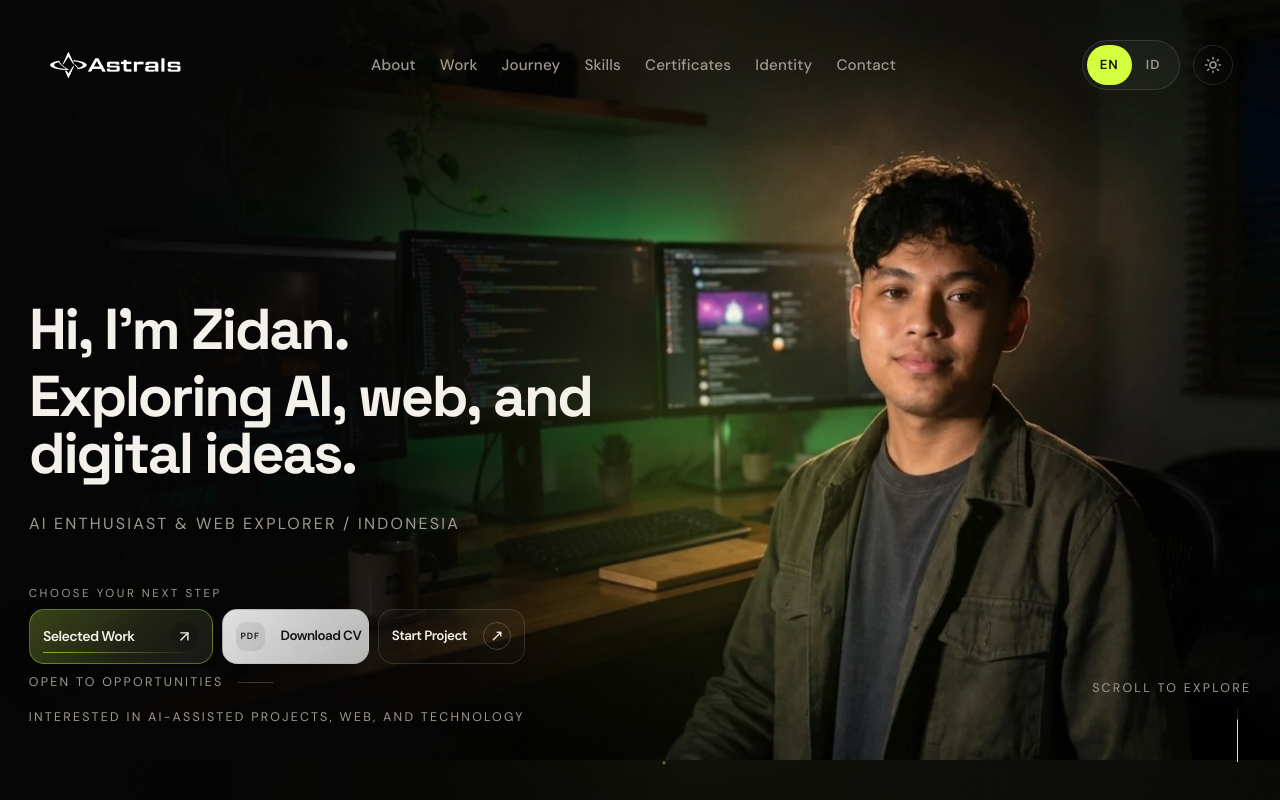
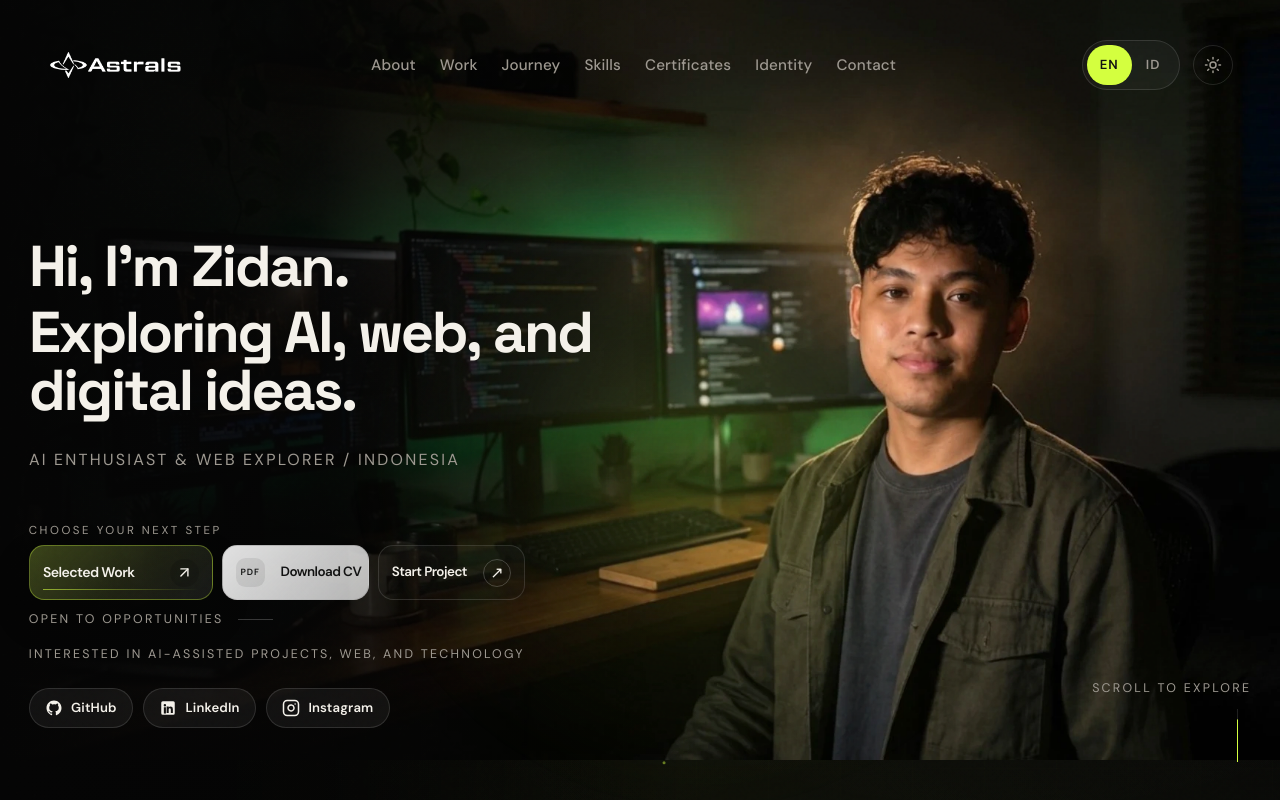
Before and after one commit to SyahZidan/portfolio, a React (Vite) app: page / in a window 1280 px wide. Shown: the top 800 px of the page. Built offline with nearby package versions, Linux system fonts and the light colour scheme.

Commit message:
feat: add social links (GitHub, LinkedIn, Instagram) with icons to Hero section

```diff
--- a/src/components/Hero.tsx
+++ b/src/components/Hero.tsx
@@ -4,6 +4,26 @@
 import { motion } from "framer-motion";
 import { Particles } from "./ui/Particles";
 import BlurText from "./ui/BlurText";
+
+const GithubIcon = ({ size = 18 }: { size?: number }) => (
+  <svg width={size} height={size} viewBox="0 0 24 24" fill="currentColor" aria-hidden="true">
+    <path fillRule="evenodd" clipRule="evenodd" d="M12 2C6.477 2 2 6.484 2 12.017c0 4.425 2.865 8.18 6.839 9.504.5.092.682-.217.682-.483 0-.237-.008-.868-.013-1.703-2.782.605-3.369-1.343-3.369-1.343-.454-1.158-1.11-1.466-1.11-1.466-.908-.62.069-.608.069-.608 1.003.07 1.53 1.032 1.53 1.032.892 1.53 2.341 1.088 2.91.832.092-.647.35-1.088.636-1.338-2.22-.253-4.555-1.113-4.555-4.951 0-1.093.39-1.988 1.029-2.688-.103-.253-.446-1.272.098-2.65 0 0 .84-.27 2.75 1.026A9.564 9.564 0 0112 6.844c.85.004 1.705.115 2.504.337 1.909-1.296 2.747-1.027 2.747-1.027.546 1.379.202 2.398.1 2.651.64.7 1.028 1.595 1.028 2.688 0 3.848-2.339 4.695-4.566 4.943.359.309.678.92.678 1.855 0 1.338-.012 2.419-.012 2.747 0 .268.18.58.688.482A10.019 10.019 0 0022 12.017C22 6.484 17.522 2 12 2z" />
+  </svg>
+);
+
+const LinkedinIcon = ({ size = 18 }: { size?: number }) => (
+  <svg width={size} height={size} viewBox="0 0 24 24" fill="currentColor" aria-hidden="true">
+    <path d="M19 3a2 2 0 0 1 2 2v14a2 2 0 0 1-2 2H5a2 2 0 0 1-2-2V5a2 2 0 0 1 2-2h14m-.5 15.5v-5.3a3.26 3.26 0 0 0-3.26-3.26c-.85 0-1.84.52-2.28 1.3v-1.11h-2.79v8.37h2.79v-4.93c0-.77.62-1.4 1.39-1.4a1.4 1.4 0 0 1 1.4 1.4v4.93h2.75M6.46 10.9v8.37H9.25V10.9H6.46M7.86 6.74a1.63 1.63 0 1 0 0 3.26 1.63 1.63 0 0 0 0-3.26z" />
+  </svg>
+);
+
+const InstagramIcon = ({ size = 18 }: { size?: number }) => (
+  <svg width={size} height={size} viewBox="0 0 24 24" fill="none" stroke="currentColor" strokeWidth="2" strokeLinecap="round" strokeLinejoin="round" aria-hidden="true">
+    <rect width="20" height="20" x="2" y="2" rx="5" ry="5" />
+    <path d="M16 11.37A4 4 0 1 1 12.63 8 4 4 0 0 1 16 11.37z" />
+    <line x1="17.5" x2="17.51" y1="6.5" y2="6.5" />
+  </svg>
+);
 
 export const Hero: React.FC = () => {
   const { t, theme } = useApp();
@@ -124,6 +144,42 @@
           <span className="hero-meta-divider" aria-hidden="true"></span>
           <span className="hero-meta-item">{t("hero.collab")}</span>
         </motion.div>
+
+        <motion.div className="hero-socials" variants={itemVariants}>
+          <a
+            href="https://github.com/SyahZidan"
+            target="_blank"
+            rel="noopener noreferrer"
+            className="hero-social-btn"
+            title="GitHub"
+            aria-label="GitHub Profile"
+          >
+            <GithubIcon size={18} />
+            <span>GitHub</span>
+          </a>
+          <a
+            href="https://www.linkedin.com/in/muhammad-syah-zidan-fadhlurrahman-9b5a33384/"
+            target="_blank"
+            rel="noopener noreferrer"
+            className="hero-social-btn"
+            title="LinkedIn"
+            aria-label="LinkedIn Profile"
+          >
+            <LinkedinIcon size={18} />
+            <span>LinkedIn</span>
+          </a>
+          <a
+            href="https://www.instagram.com/msyhzidan24/"
+            target="_blank"
+            rel="noopener noreferrer"
+            className="hero-social-btn"
+            title="Instagram"
+            aria-label="Instagram Profile"
+          >
+            <InstagramIcon size={18} />
+            <span>Instagram</span>
+          </a>
+        </motion.div>
       </motion.div>
 
       {/* Hero Layered Stage */}
--- a/src/data/portfolioData.ts
+++ b/src/data/portfolioData.ts
@@ -330,19 +330,24 @@
   ],
   contact: [
     {
-      label: { en: "Email", id: "Email" },
-      value: "careerzidan@gmail.com",
-      href: "mailto:careerzidan@gmail.com"
+      label: { en: "GitHub", id: "GitHub" },
+      value: "@SyahZidan",
+      href: "https://github.com/SyahZidan"
     },
     {
-      label: { en: "Phone", id: "Telepon" },
-      value: "08559846604",
-      href: "tel:08559846604"
+      label: { en: "LinkedIn", id: "LinkedIn" },
+      value: "M. Syah Zidan",
+      href: "https://www.linkedin.com/in/muhammad-syah-zidan-fadhlurrahman-9b5a33384/"
     },
     {
       label: { en: "Instagram", id: "Instagram" },
       value: "@msyhzidan24",
-      href: "https://instagram.com/msyhzidan24"
+      href: "https://www.instagram.com/msyhzidan24/"
+    },
+    {
+      label: { en: "Email", id: "Email" },
+      value: "careerzidan@gmail.com",
+      href: "mailto:careerzidan@gmail.com"
     }
   ]
 };
--- a/src/styles/legacy-style.css
+++ b/src/styles/legacy-style.css
@@ -698,6 +698,51 @@
     pointer-events: none;
 }
 
+.hero-socials {
+    display: flex;
+    align-items: center;
+    gap: 0.65rem;
+    margin-top: 1.1rem;
+    flex-wrap: wrap;
+}
+
+.hero-social-btn {
+    display: inline-flex;
+    align-items: center;
+    gap: 0.5rem;
+    padding: 0.52rem 0.95rem;
+    border-radius: 999px;
+    border: 1px solid var(--line);
+    background: rgba(255, 255, 255, 0.05);
+    color: var(--text);
+    font-size: 0.82rem;
+    font-weight: 600;
+    text-decoration: none;
+    transition: transform 0.2s ease, background-color 0.2s ease, border-color 0.2s ease, color 0.2s ease, box-shadow 0.2s ease;
+}
+
+.hero-social-btn:hover,
+.hero-social-btn:focus-visible {
+    background: var(--accent);
+    color: #0d0f09;
+    border-color: var(--accent);
+    transform: translateY(-3px);
+    box-shadow: 0 10px 24px rgba(212, 255, 63, 0.25);
+}
+
+body[data-theme="light"] .hero-social-btn {
+    background: rgba(0, 0, 0, 0.04);
+    border-color: rgba(0, 0, 0, 0.12);
+}
+
+body[data-theme="light"] .hero-social-btn:hover,
+body[data-theme="light"] .hero-social-btn:focus-visible {
+    background: var(--accent);
+    color: #0d0f09;
+    border-color: var(--accent);
+    box-shadow: 0 10px 24px rgba(143, 177, 0, 0.28);
+}
+
 .hero-stage {
     position: relative;
     min-height: 68svh;
```
